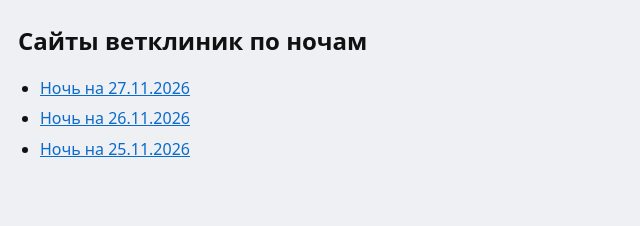
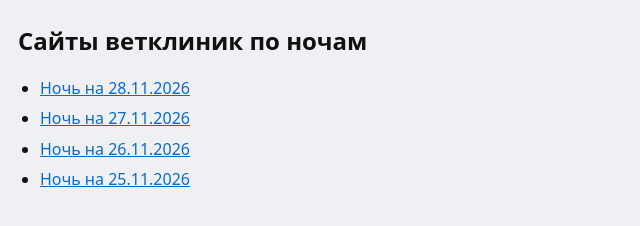
Before and after one commit to kristall2002-art/vet-vitrina, a plain HTML site: page index.html in a window 1280 px wide. Shown: the whole page, without its empty margins (0-640 px from the left). Drawn offline with Linux system fonts and the light colour scheme.

Commit message:
Ночь 2026-11-28

```diff
--- a/index.html
+++ b/index.html
@@ -1 +1 @@
-<!doctype html><html lang="ru"><head><meta charset="utf-8"><meta name="viewport" content="width=device-width,initial-scale=1"><meta name="robots" content="noindex"><title>Сайты ветклиник по ночам</title><style>body{margin:0;font-family:system-ui,sans-serif;background:#eef0f3;color:#111}h1{font-size:1.5rem;margin:24px 18px 4px}p{margin:0 18px 18px;color:#555}.g{display:grid;grid-template-columns:repeat(auto-fill,minmax(340px,1fr));gap:16px;padding:0 18px 40px}.it{background:#fff;border-radius:14px;overflow:hidden;display:flex;flex-direction:column;box-shadow:0 6px 20px -14px #000}.it img{width:100%;display:block}.it b{padding:12px 14px 2px}.it span{padding:2px 14px 12px;font-size:.92rem}.it .m{color:#666;padding-bottom:4px}a{color:#0b6bcb}ul{line-height:1.9}</style></head><body><h1>Сайты ветклиник по ночам</h1><ul><li><a href="2026-11-27/">Ночь на 27.11.2026</a></li><li><a href="2026-11-26/">Ночь на 26.11.2026</a></li><li><a href="2026-11-25/">Ночь на 25.11.2026</a></li></ul></body></html>
+<!doctype html><html lang="ru"><head><meta charset="utf-8"><meta name="viewport" content="width=device-width,initial-scale=1"><meta name="robots" content="noindex"><title>Сайты ветклиник по ночам</title><style>body{margin:0;font-family:system-ui,sans-serif;background:#eef0f3;color:#111}h1{font-size:1.5rem;margin:24px 18px 4px}p{margin:0 18px 18px;color:#555}.g{display:grid;grid-template-columns:repeat(auto-fill,minmax(340px,1fr));gap:16px;padding:0 18px 40px}.it{background:#fff;border-radius:14px;overflow:hidden;display:flex;flex-direction:column;box-shadow:0 6px 20px -14px #000}.it img{width:100%;display:block}.it b{padding:12px 14px 2px}.it span{padding:2px 14px 12px;font-size:.92rem}.it .m{color:#666;padding-bottom:4px}a{color:#0b6bcb}ul{line-height:1.9}</style></head><body><h1>Сайты ветклиник по ночам</h1><ul><li><a href="2026-11-28/">Ночь на 28.11.2026</a></li><li><a href="2026-11-27/">Ночь на 27.11.2026</a></li><li><a href="2026-11-26/">Ночь на 26.11.2026</a></li><li><a href="2026-11-25/">Ночь на 25.11.2026</a></li></ul></body></html>
```
Also changed, not shown: 2026-11-28/index.html (added, +1 -0 lines), 2026-11-28/card_v01.jpg (added), 2026-11-28/card_v02.jpg (added), 2026-11-28/card_v03.jpg (added), 2026-11-28/card_v04.jpg (added), 2026-11-28/card_v05.jpg (added), 2026-11-28/card_v06.jpg (added), 2026-11-28/card_v07.jpg (added), 2026-11-28/card_v08.jpg (added), 2026-11-28/card_v09.jpg (added), 2026-11-28/card_v10.jpg (added).
